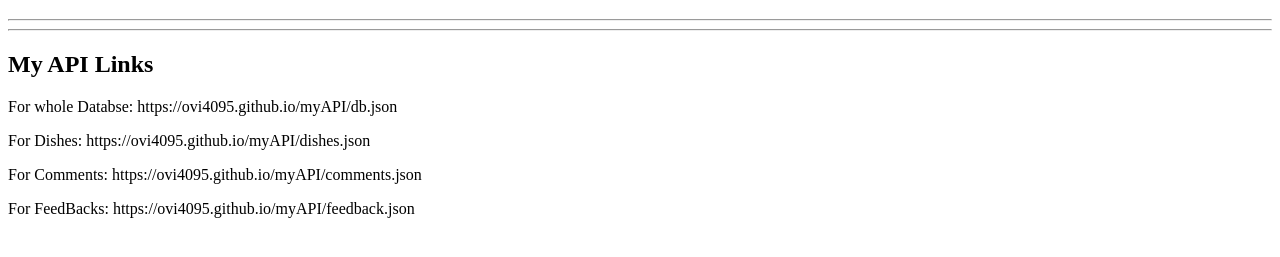
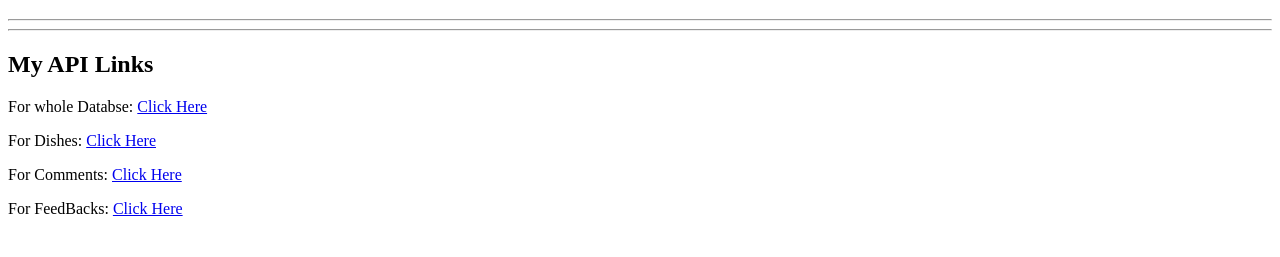
Before and after one commit to ovi4095/myAPI, a plain HTML site: page index.html in a window 1280 px wide. Shown: the part 61-318 px from the top of the page. Drawn offline with Linux system fonts and the light colour scheme.

Commit message:
Added Updates

```diff
--- a/index.html
+++ b/index.html
@@ -10,9 +10,21 @@
     <hr />
     <hr />
     <h2>My API Links</h2>
-    <p>For whole Databse: https://ovi4095.github.io/myAPI/db.json</p>
-    <p>For Dishes: https://ovi4095.github.io/myAPI/dishes.json</p>
-    <p>For Comments: https://ovi4095.github.io/myAPI/comments.json</p>
-    <p>For FeedBacks: https://ovi4095.github.io/myAPI/feedback.json</p>
+    <p>
+      For whole Databse:
+      <a href="https://ovi-test-api.netlify.app/db.json">Click Here</a>
+    </p>
+    <p>
+      For Dishes:
+      <a href="https://ovi-test-api.netlify.app/dishes.json">Click Here</a>
+    </p>
+    <p>
+      For Comments:
+      <a href="https://ovi-test-api.netlify.app/comments.json">Click Here</a>
+    </p>
+    <p>
+      For FeedBacks:
+      <a href="https://ovi-test-api.netlify.app/feedback.json">Click Here</a>
+    </p>
   </body>
 </html>
```
Also changed, not shown: images/0burger.jpg (renamed from public/images/0burger.jpg), images/1pizza.jpg (renamed from public/images/1pizza.jpg), images/2fries.jpg (renamed from public/images/2fries.jpg), images/3cake.jpg (renamed from public/images/3cake.jpg).
